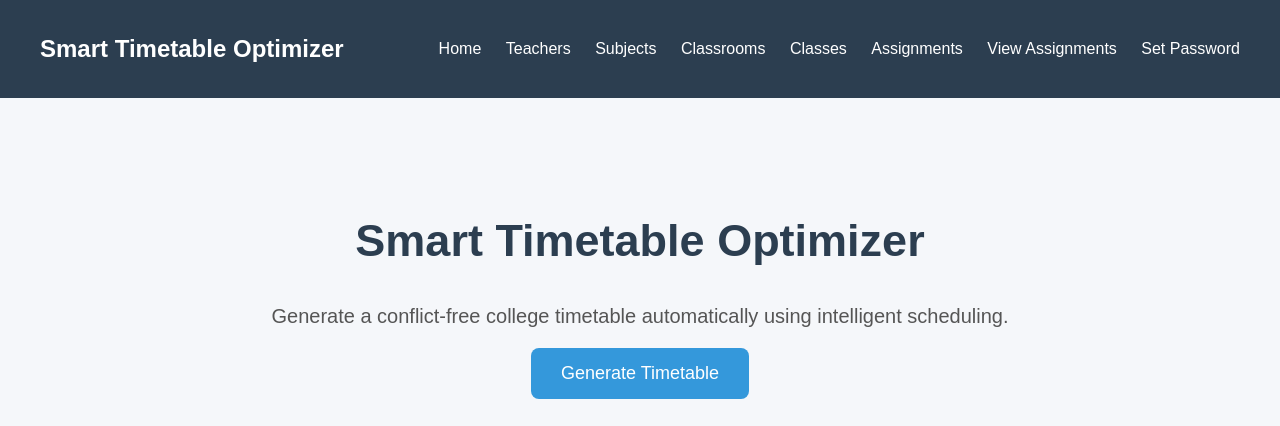
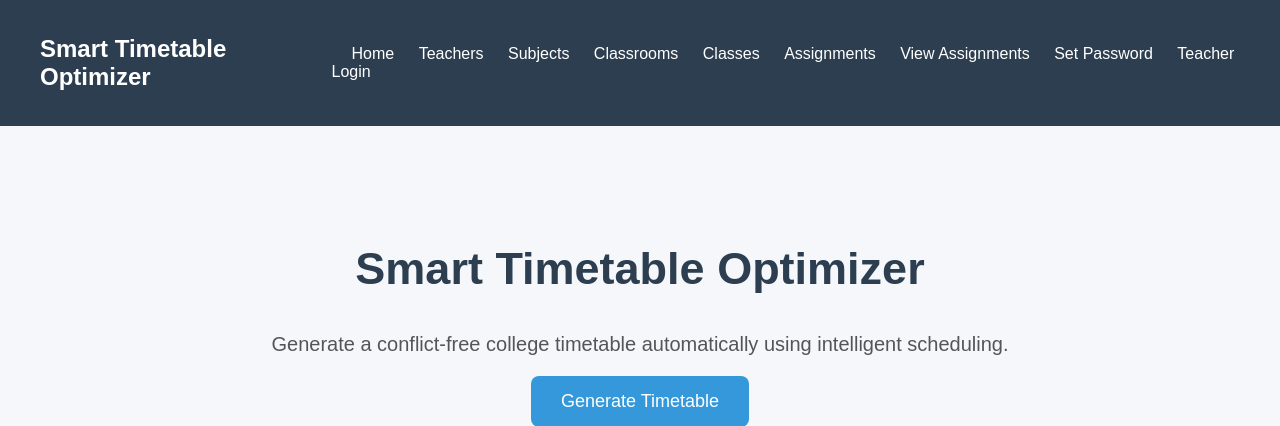
Before and after one commit to palakpj25hds/smart-timetable-optimizer, a Flask app: page / in a window 1280 px wide. Shown: the top 426 px of the page. Run offline with Flask 3, Linux system fonts and the light colour scheme.

Commit message:
Update index.html

```diff
--- a/templates/index.html
+++ b/templates/index.html
@@ -21,6 +21,7 @@
             <a href="/assignment">Assignments</a>
             <a href="/view_assignments">View Assignments</a>
             <a href="/set-password-page">Set Password</a>
+            <a href="/teacher-login">Teacher Login</a>
         </div>
     </nav>
 
```
